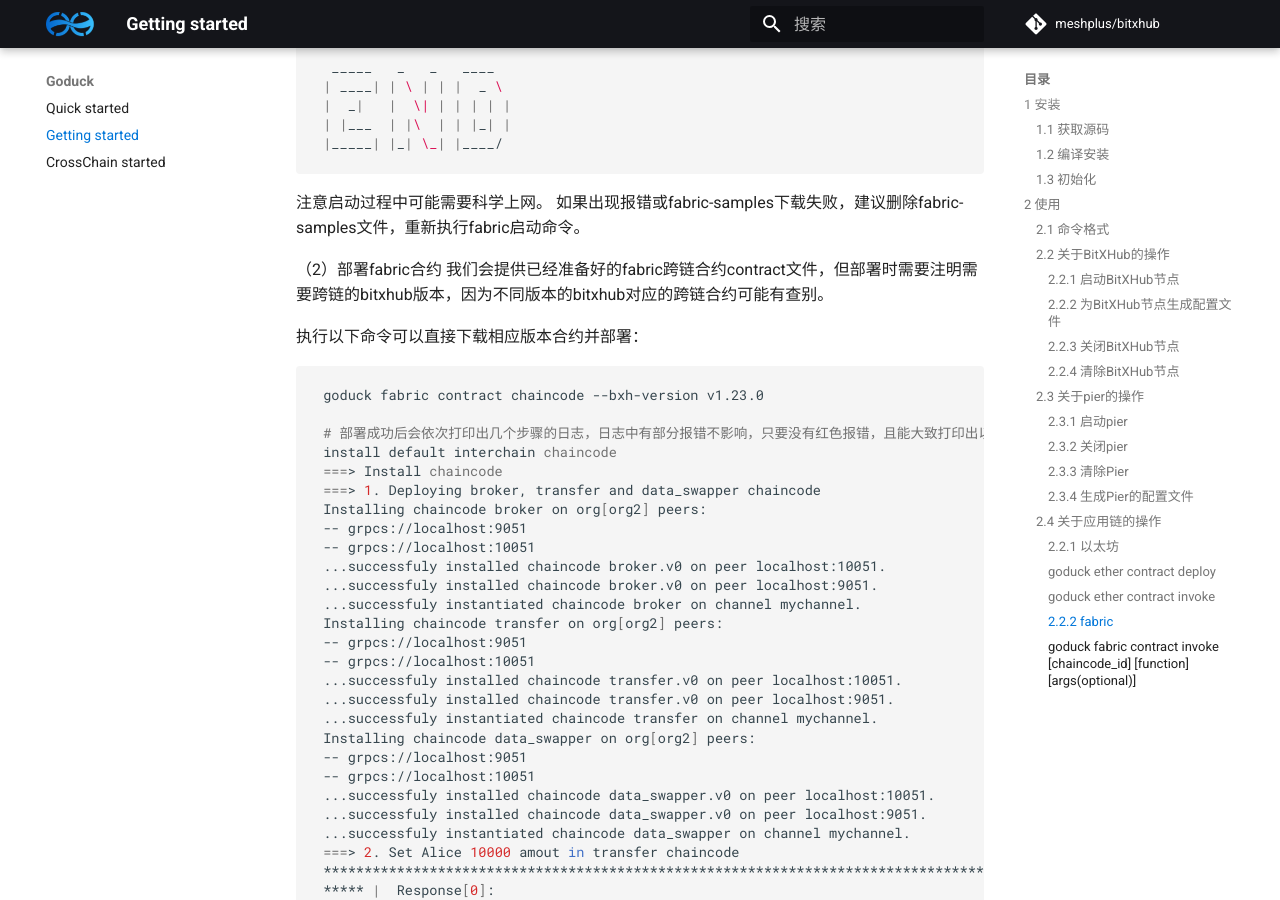
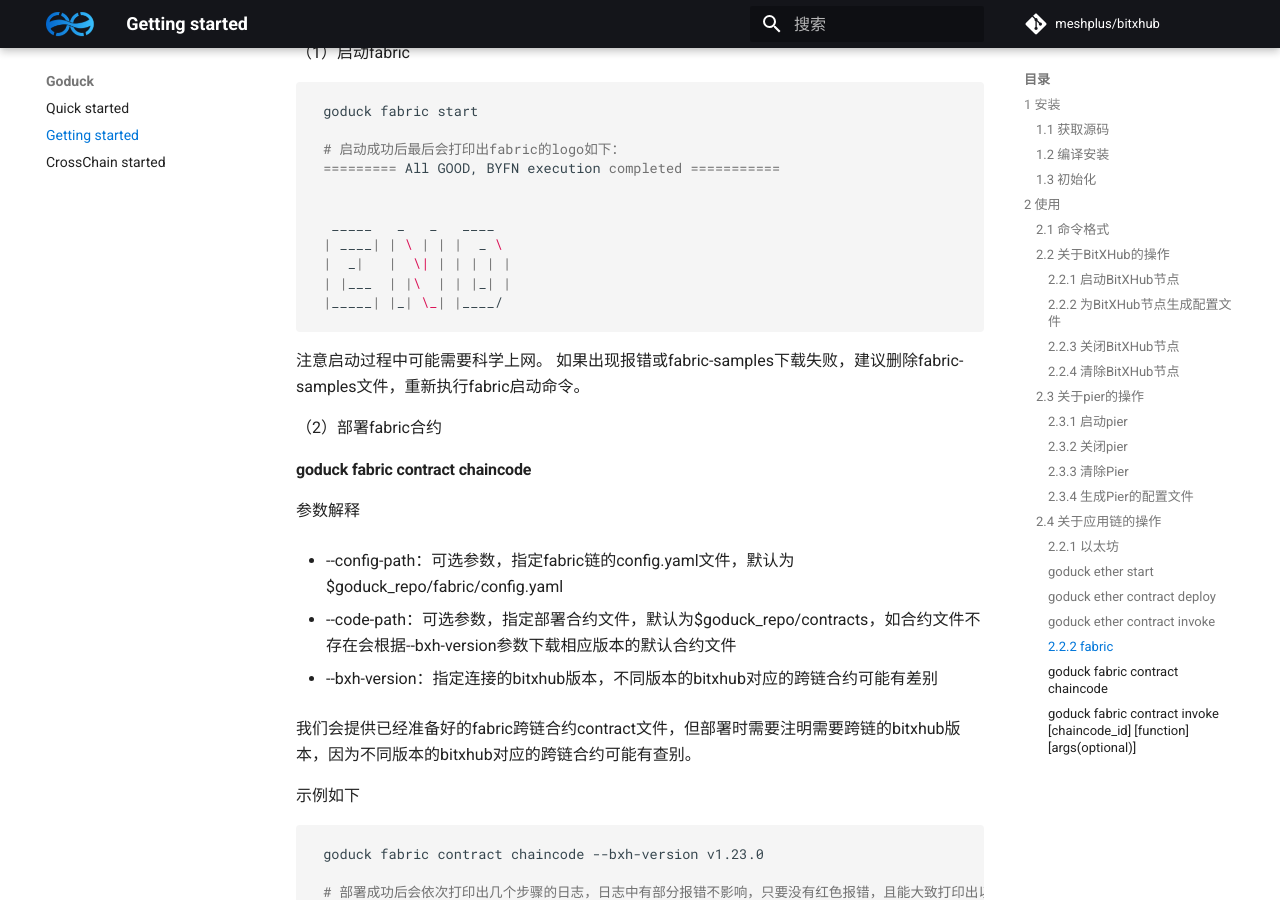
Before and after one commit to meshplus/bitxhub-docs, an MkDocs documentation site: the page built from docs/goduck/index.md, in a window 1280 px wide and 900 px high, scrolled down 10250 px. Built offline with MkDocs 1.6.1 and Material for MkDocs 9.7.7, drawn with Linux system fonts in a browser that asks for light colours; comment, search, counter and statistics services are not loaded; the version menu is left out; some of the changed text lies outside the part shown.

Commit message:
feat:goduck1.23版本修改部分内容

````diff
--- a/docs/goduck/index.md
+++ b/docs/goduck/index.md
@@ -353,7 +353,11 @@
 
 （1）启动以太坊
 注意启动时需要注明需要跨链的bitxhub版本，因为不同版本的bitxhub对应的跨链合约可能有差别。
+#### goduck ether start
+- --type：可选参数，指定启动模式，默认为docker模式，可指定为binary模式;
+- --bxh-version：指定连接的bitxhub版本，不同版本的bitxhub对应的跨链合约可能有差别;
 
+示例说明：
 ```shell
 goduck ether start --bxh-version v1.23.0
 
@@ -467,9 +471,19 @@
 注意启动过程中可能需要科学上网。 如果出现报错或fabric-samples下载失败，建议删除fabric-samples文件，重新执行fabric启动命令。
 
 （2）部署fabric合约
+#### goduck fabric contract chaincode
+
+参数解释
+
+- --config-path：可选参数，指定fabric链的config.yaml文件，默认为$goduck_repo/fabric/config.yaml
+
+- --code-path：可选参数，指定部署合约文件，默认为$goduck_repo/contracts，如合约文件不存在会根据--bxh-version参数下载相应版本的默认合约文件
+
+- --bxh-version：指定连接的bitxhub版本，不同版本的bitxhub对应的跨链合约可能有差别
+
 我们会提供已经准备好的fabric跨链合约contract文件，但部署时需要注明需要跨链的bitxhub版本，因为不同版本的bitxhub对应的跨链合约可能有查别。
 
-执行以下命令可以直接下载相应版本合约并部署：
+示例如下
 ```shell
 goduck fabric contract chaincode --bxh-version v1.23.0
 
@@ -542,6 +556,7 @@
 #### goduck fabric contract invoke [chaincode_id] [function] [args(optional)]
 
 参数解释
+
 - --config-path：可选参数，指定fabric链的config.yaml文件，默认为$goduck_repo/fabric/config.yaml
 
 示例如下：
````
Also changed, not shown: docs/goduck/cross_chain.md (+1 -1 lines).
